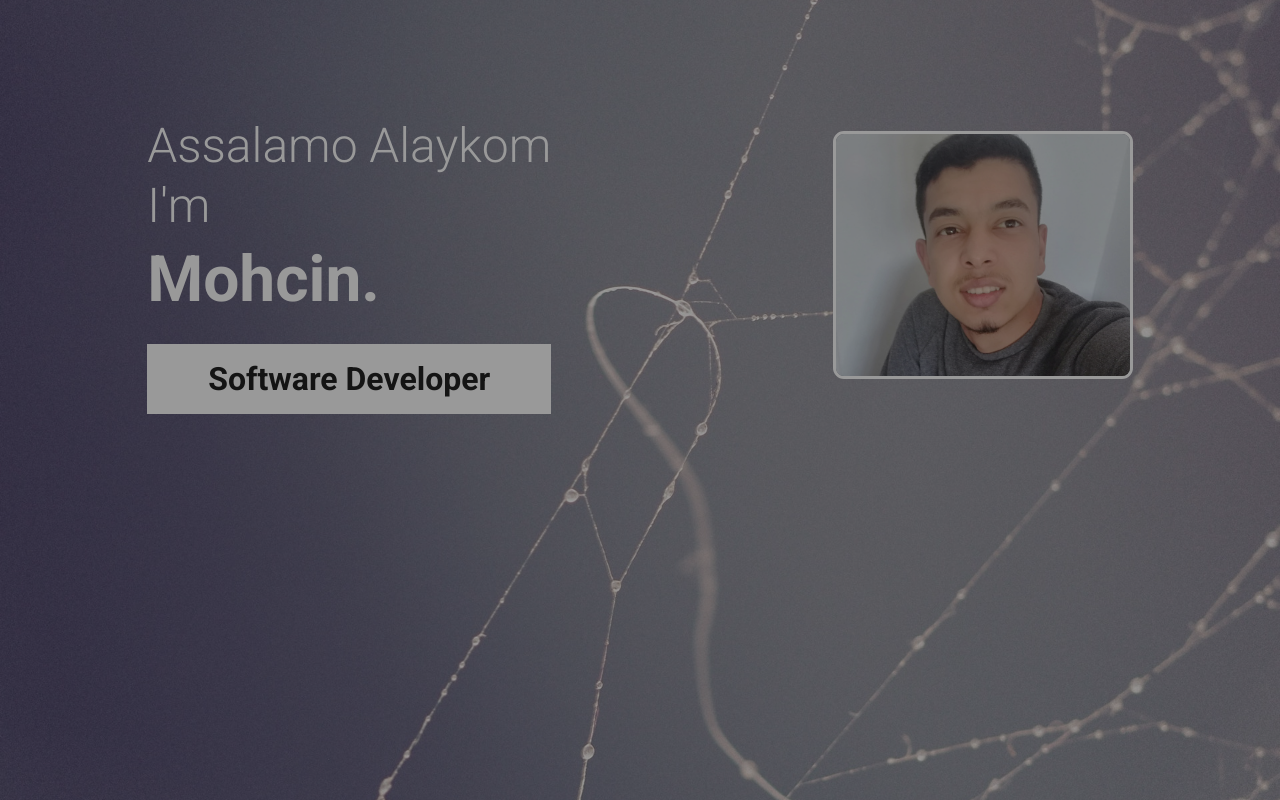
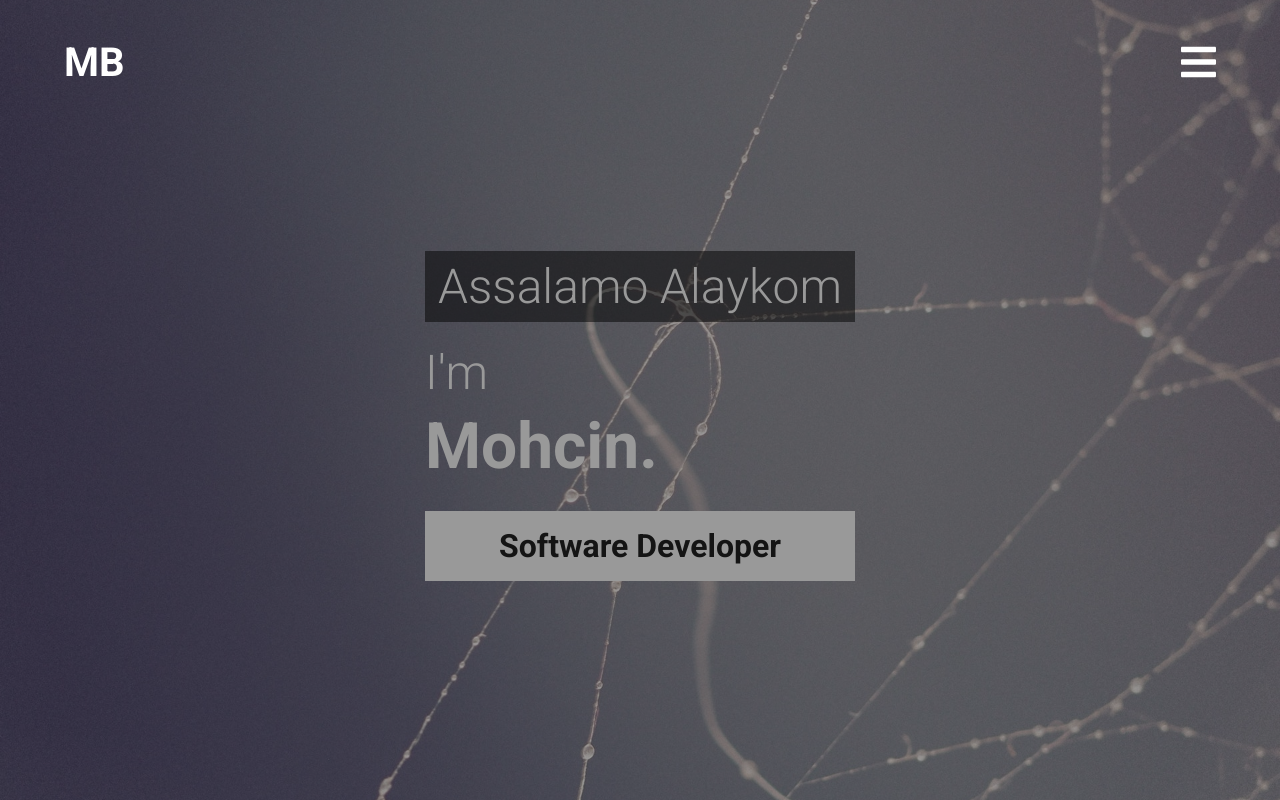
Before and after one commit to MohcinBN/my-portfolio, a Vue app: page / in a window 1280 px wide. Built offline with nearby package versions, Linux system fonts and the light colour scheme.

Commit message:
Ending from Home section

```diff
--- a/src/assets/styles/global.css
+++ b/src/assets/styles/global.css
@@ -46,6 +46,7 @@ a:hover {
 header {
   position: absolute;
   width: 100vw;
+  z-index: 11;
 }
 
 header .content-wrapper {
--- a/src/components/HelloWorld.vue
+++ b/src/components/HelloWorld.vue
@@ -17,13 +17,6 @@
         <h3>Mohcin.</h3>
         <span>Software Developer</span>
       </div>
-      <aside class="personal-image">
-        <img
-          src="@/assets/images/image.jpg"
-          alt="my personal image"
-          class="w-100"
-        />
-      </aside>
     </main>
   </div>
 </template>
@@ -39,12 +32,16 @@ export default {
 
 <!-- Add "scoped" attribute to limit CSS to this component only -->
 <style>
+#home {
+  display: flex;
+  justify-content: center;
+  align-items: center;
+}
 main {
   display: flex;
   align-items: center;
-  justify-content: space-between;
+  justify-content: center;
   width: 77vw !important;
-  padding-top: 8%;
   color: #fff;
 }
 .personal-image img {
@@ -61,6 +58,10 @@ main {
   font-weight: 300;
   font-size: 3rem;
   line-height: 21px;
+}
+.welcoming h1 {
+  background: rgba(0, 0, 0, 0.5);
+  padding: 25px 13px 25px 13px;
 }
 .welcoming h3 {
   font-weight: bold;
```
